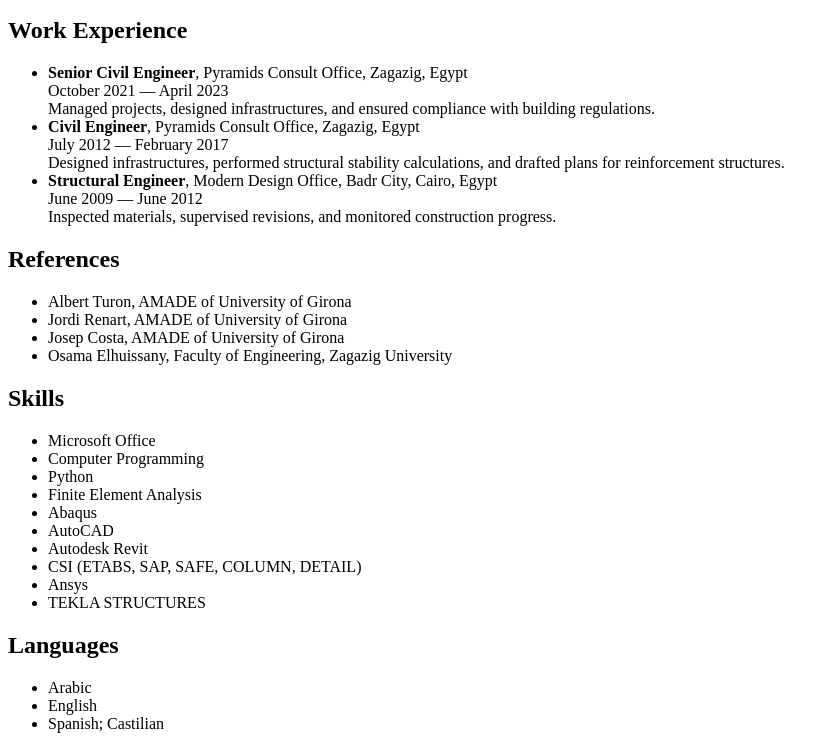
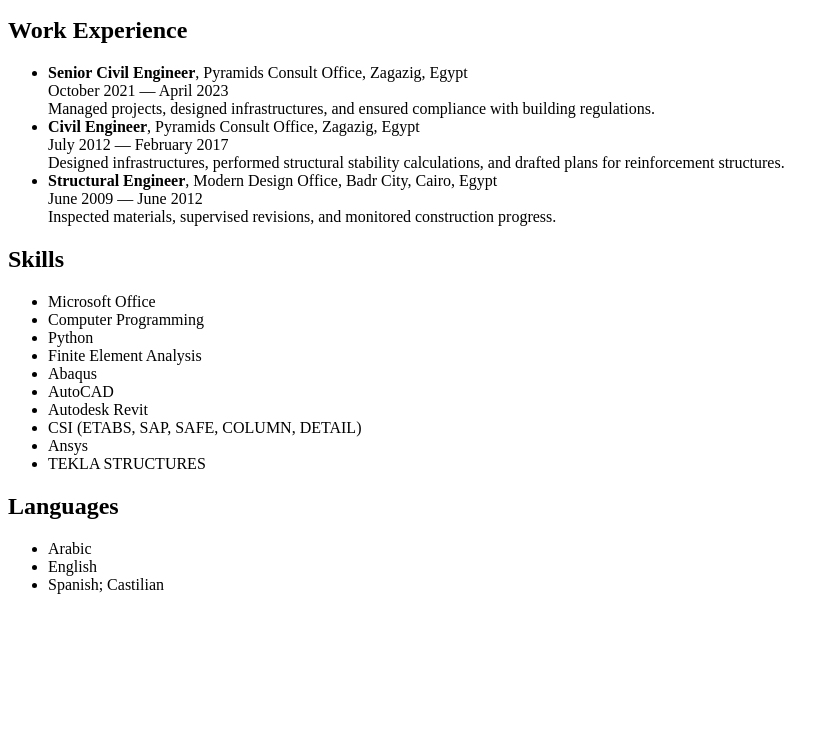
Before and after one commit to sabdelmonsef/sabdelmonsef.github.io, a plain HTML site: page index.html in a window 1280 px wide. Shown: the part 893-1642 px from the top of the page, without its empty margins (0-839 px from the left). After the commit the page ends 1503 px from the top, so only its background shows below. Drawn offline with Linux system fonts and the light colour scheme.

Commit message:
Update index.html

```diff
--- a/index.html
+++ b/index.html
@@ -71,15 +71,6 @@
         Inspected materials, supervised revisions, and monitored construction progress.</li>
     </ul>
 
-    <h2>References</h2>
-    <ul>
-        <li>Albert Turon, AMADE of University of Girona</li>
-        <li>Jordi Renart, AMADE of University of Girona</li>
-        <li>Josep Costa, AMADE of University of Girona</li>
-        <li>Osama Elhuissany, Faculty of Engineering, Zagazig University</li>
-    </ul>
-
-
     <h2>Skills</h2>
     <ul>
         <li>Microsoft Office</li>
```
